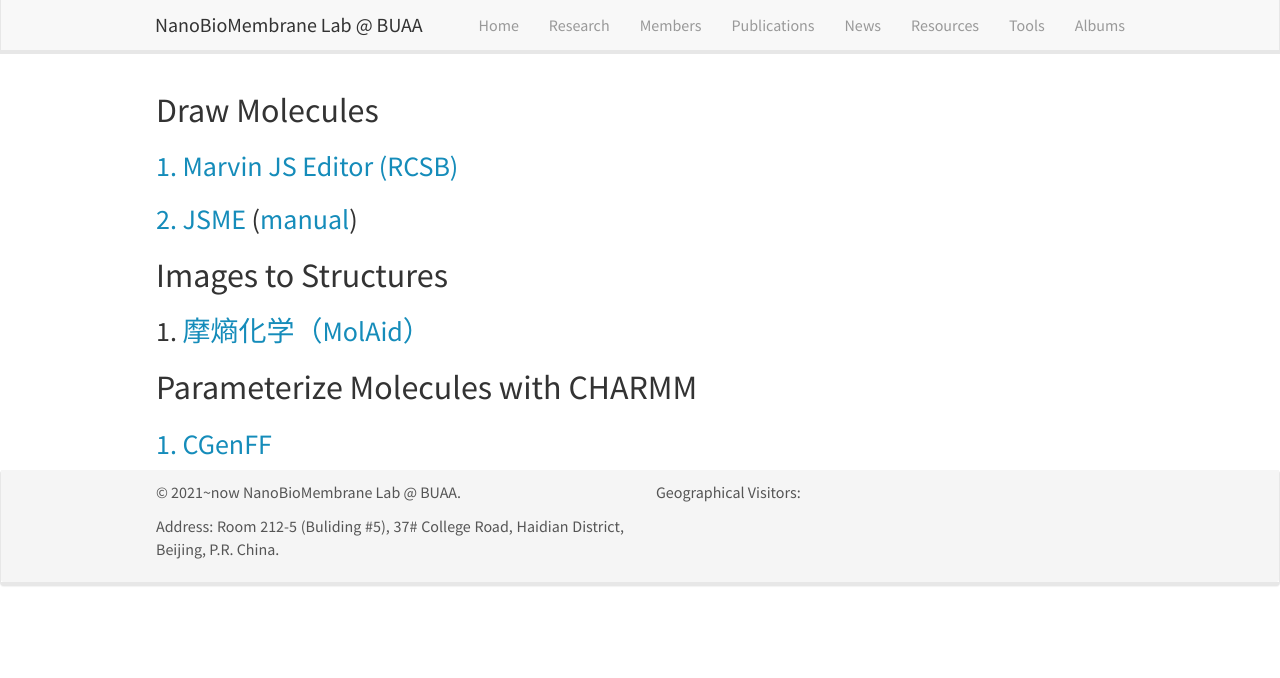
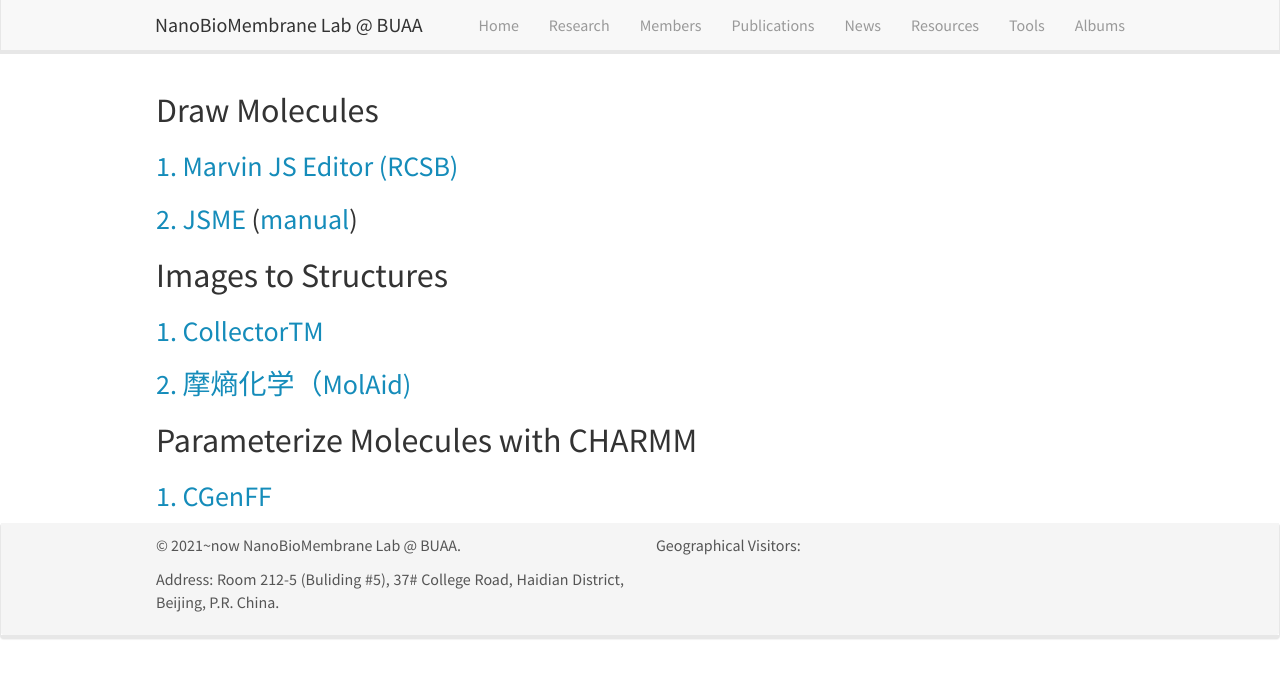
Before and after one commit to linxubo/linxubo.github.io, a Jekyll site: the page built from _pages/tools.md, in a window 1280 px wide. Shown: the top 678 px of the page. Built offline with Jekyll 4.4.1, drawn with Linux system fonts in a browser that asks for light colours; nearby versions of some CDN libraries; a script that is not in the unit is left out.

Commit message:
Update tools.md

```diff
--- a/_pages/tools.md
+++ b/_pages/tools.md
@@ -12,7 +12,8 @@ permalink: /tools/
 
 
 ## Images to Structures
-### 1. [摩熵化学（MolAid）](https://chem.molaid.com/home)
+### [1. CollectorTM](https://stonewise.cn/cpfw#hhw)
+### [2. 摩熵化学（MolAid)](https://chem.molaid.com/home)
 
 
 ## Parameterize Molecules with CHARMM
```
